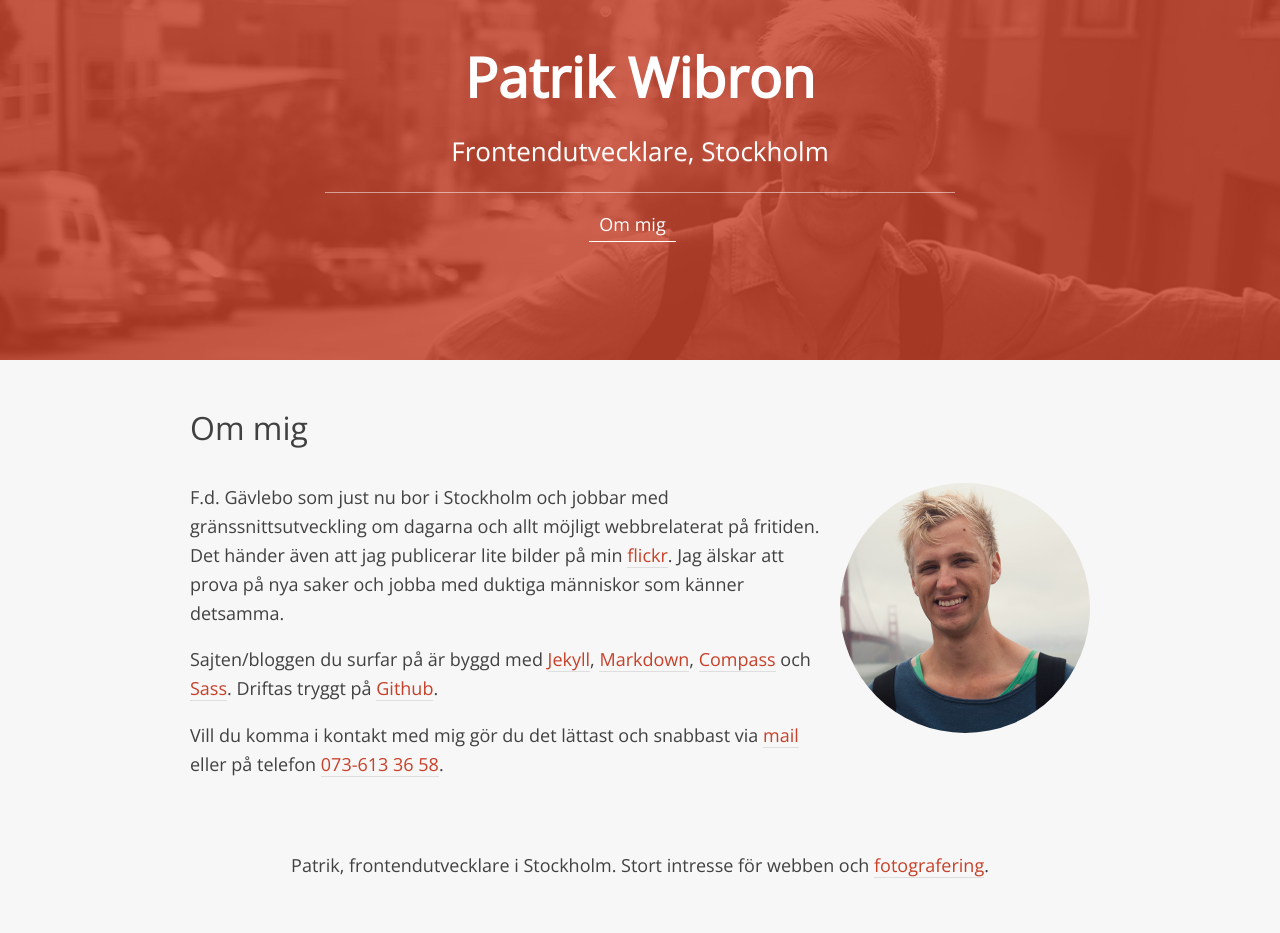
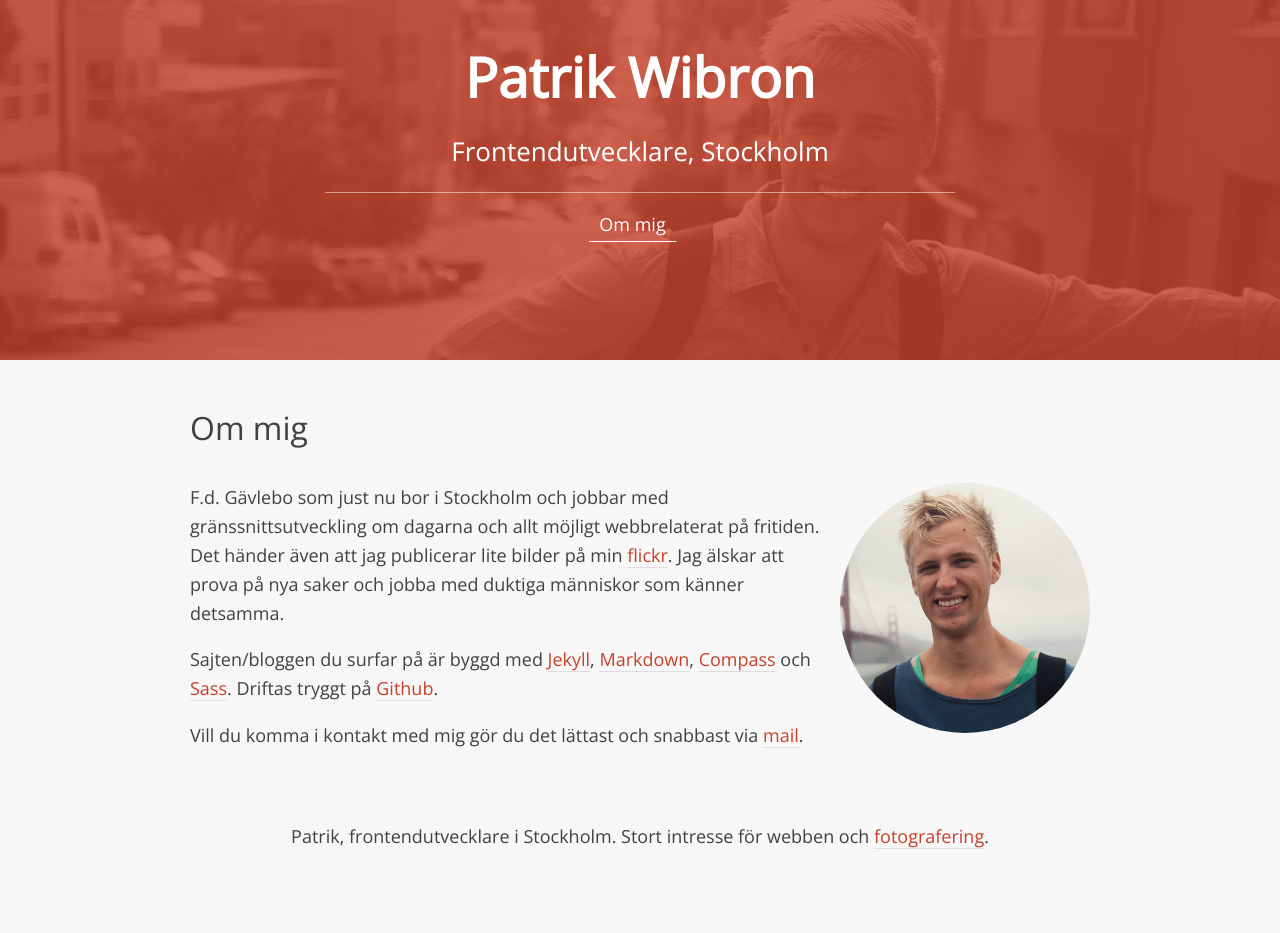
Before and after one commit to wibron/wibron.github.com, a Jekyll site: the page built from about/index.html, in a window 1280 px wide. Built offline with Jekyll 4.4.1, drawn with Linux system fonts in a browser that asks for light colours; after the commit the page ends 905 px from its top, so only the background shows below that.

Commit message:
Remove phone number from about-page for now

```diff
--- a/about/index.html
+++ b/about/index.html
@@ -15,6 +15,6 @@ topimg: about.jpg
             F.d. Gävlebo som just nu bor i Stockholm och jobbar med gränssnittsutveckling om dagarna och allt möjligt webbrelaterat på fritiden. Det händer även att jag publicerar lite bilder på min <a href="http://flickr.com/wibron">flickr</a>. Jag älskar att prova på nya saker och jobba med duktiga människor som känner detsamma.
         </p>
         <p>Sajten/bloggen du surfar på är byggd med <a href="https://github.com/mojombo/jekyll">Jekyll</a>, <a href="http://daringfireball.net/projects/markdown/">Markdown</a>, <a href="http://compass-style.org/">Compass</a> och <a href="http://sass-lang.com/">Sass</a>. Driftas tryggt på <a href="https://github.com/wibron/wibron.github.com">Github</a>.</p>
-        <p>Vill du komma i kontakt med mig gör du det lättast och snabbast via <a href="mailto:patrik@wibron.nu">mail</a> eller på telefon <a href="tel:+46736133658">073-613 36 58</a>.</p>
+        <p>Vill du komma i kontakt med mig gör du det lättast och snabbast via <a href="mailto:patrik@wibron.nu">mail</a>.</p>
     </article>
 </section>
```
